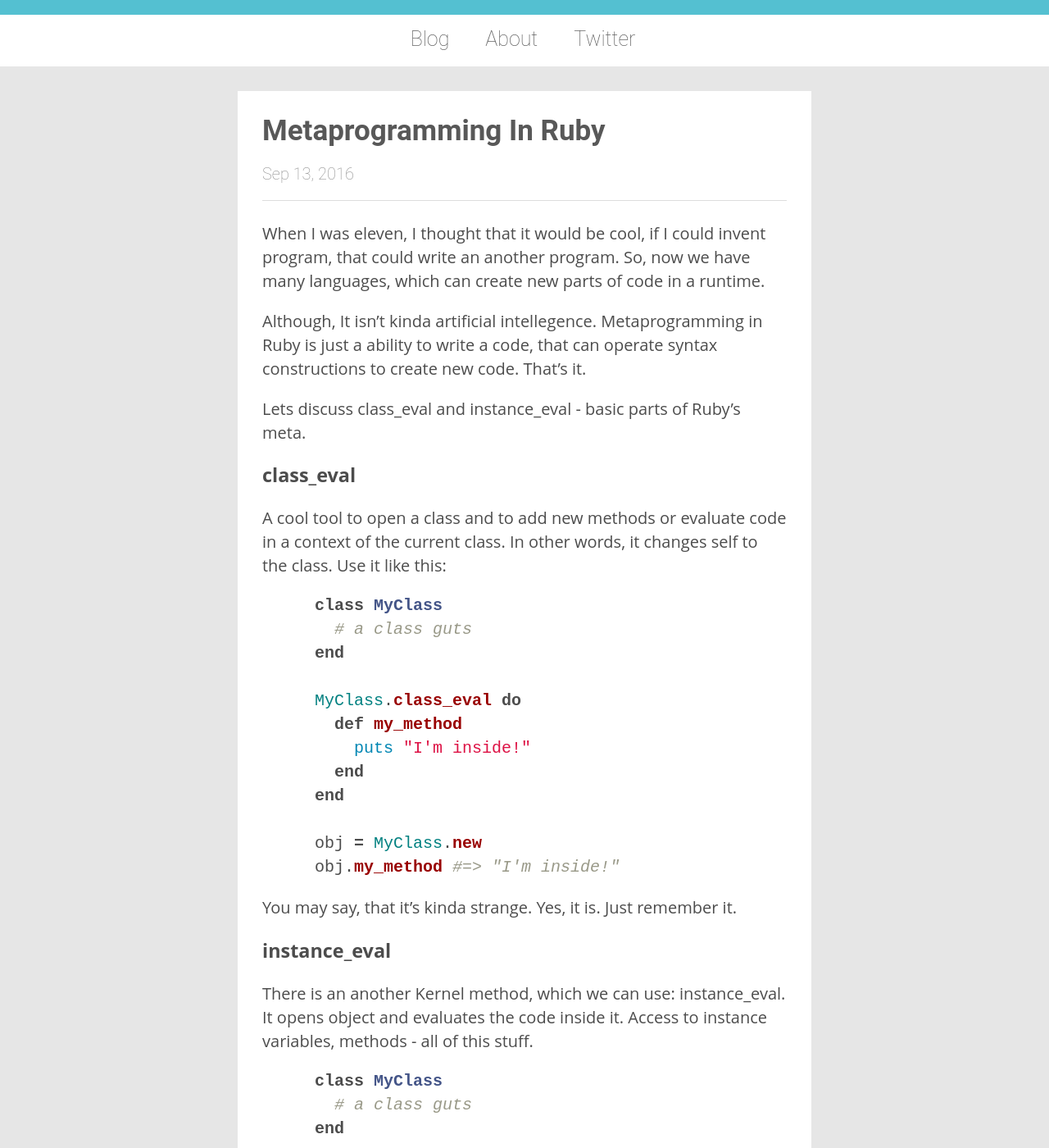
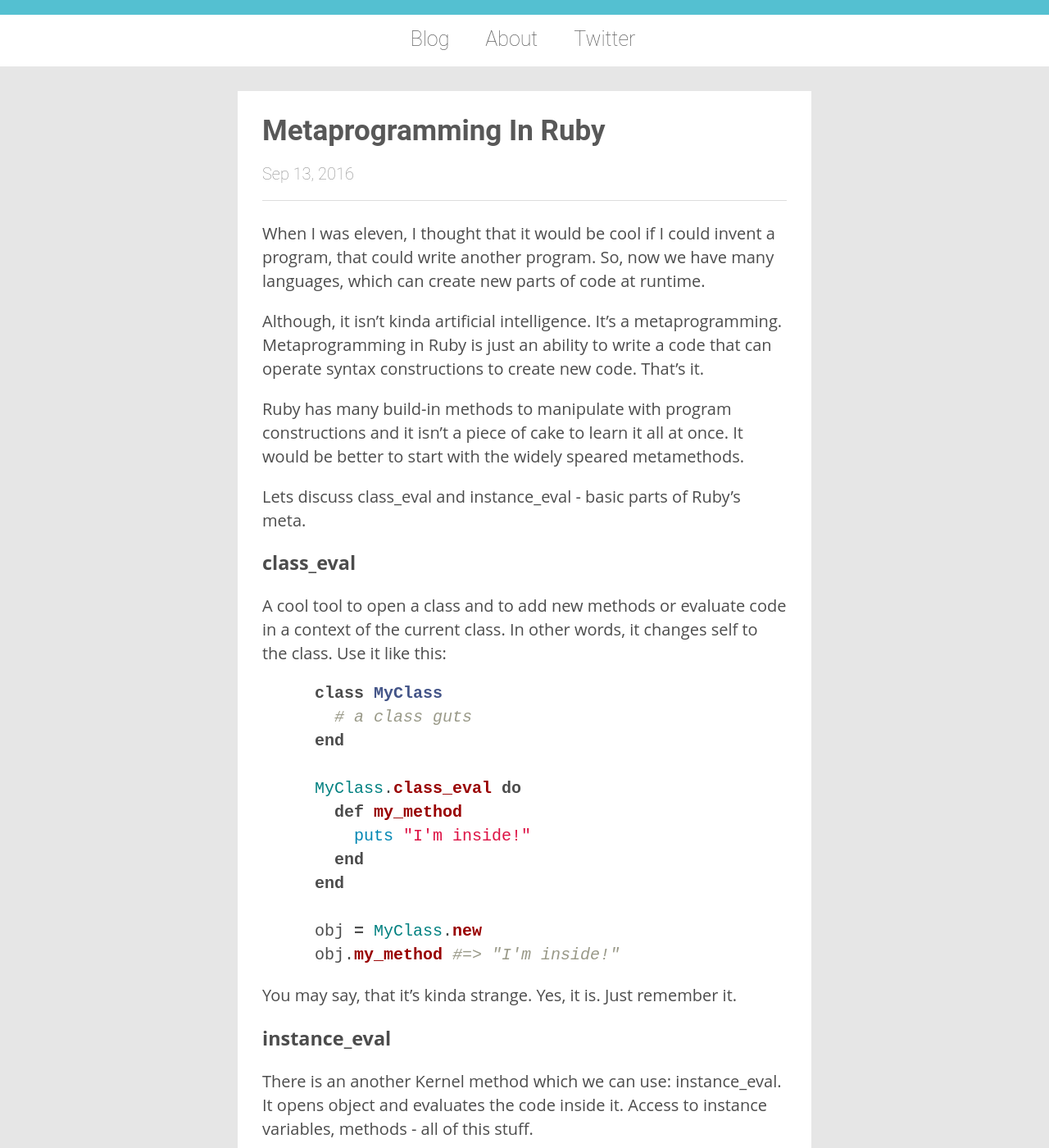
Before and after one commit to viscoze/viscoze.github.io, a Jekyll site: the page built from _posts/2016-09-13-metaprogramming-in-Ruby.md, in a window 1280 px wide and 1400 px high. Shown: the whole window at 82% size. Built offline with Jekyll 4.4.1, drawn with Linux system fonts in a browser that asks for light colours.

Commit message:
Edit 'Metaprogramming in Ruby'

```diff
--- a/_posts/2016-09-13-metaprogramming-in-Ruby.md
+++ b/_posts/2016-09-13-metaprogramming-in-Ruby.md
@@ -2,13 +2,17 @@
 layout: post
 ---
 
-When I was eleven, I thought that it would be cool, if I could invent program,
-that could write an another program. So, now we have many languages, which can
-create new parts of code in a runtime.
+When I was eleven, I thought that it would be cool if I could invent a program,
+that could write another program. So, now we have many languages, which can
+create new parts of code at runtime.
 
-Although, It isn't kinda artificial intellegence. Metaprogramming in Ruby is just
-a ability to write a code, that can operate syntax constructions to create new
-code. That's it.
+Although, it isn't kinda artificial intelligence. It's a metaprogramming.
+Metaprogramming in Ruby is just an ability to write a code that can operate
+syntax constructions to create new code. That's it.
+
+Ruby has many build-in methods to manipulate with program constructions and
+it isn't a piece of cake to learn it all at once. It would be better to start
+with the widely speared metamethods.
 
 Lets discuss class_eval and instance_eval - basic parts of Ruby's meta.
 
@@ -39,7 +43,7 @@
 
 ### instance_eval
 
-There is an another Kernel method, which we can use: instance_eval. It opens
+There is an another Kernel method which we can use: instance_eval. It opens
 object and evaluates the code inside it. Access to instance variables,
 methods - all of this stuff.
 
@@ -93,17 +97,17 @@
 
 {% highlight ruby %}
 
-class Class
-  def init(\*args)
-    params = args.join(', ')
-    body   = args.map { |arg| "@#{arg}=#{arg}" }.join('; ')
-    self.class_eval "def initialize(#{params}); #{body}; end;"
+  class Class
+    def init(\*args)
+      params = args.join(', ')
+      body   = args.map { |arg| "@#{arg}=#{arg}" }.join('; ')
+      self.class_eval "def initialize(#{params}); #{body}; end;"
+    end
   end
-end
 
-class MyClass
-  init :name, :title
-end
+  class MyClass
+    init :name, :title
+  end
 
 {% endhighlight %}
 
```
